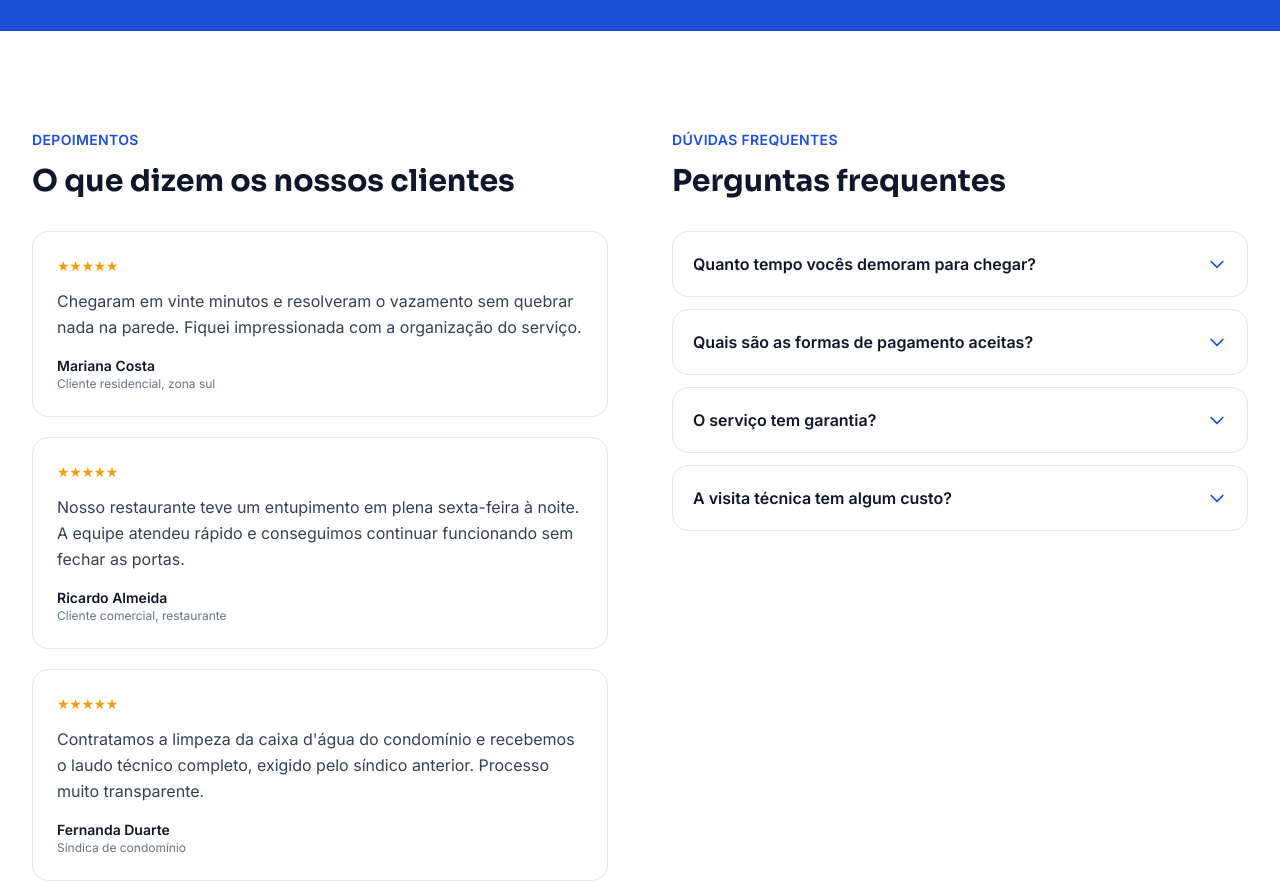
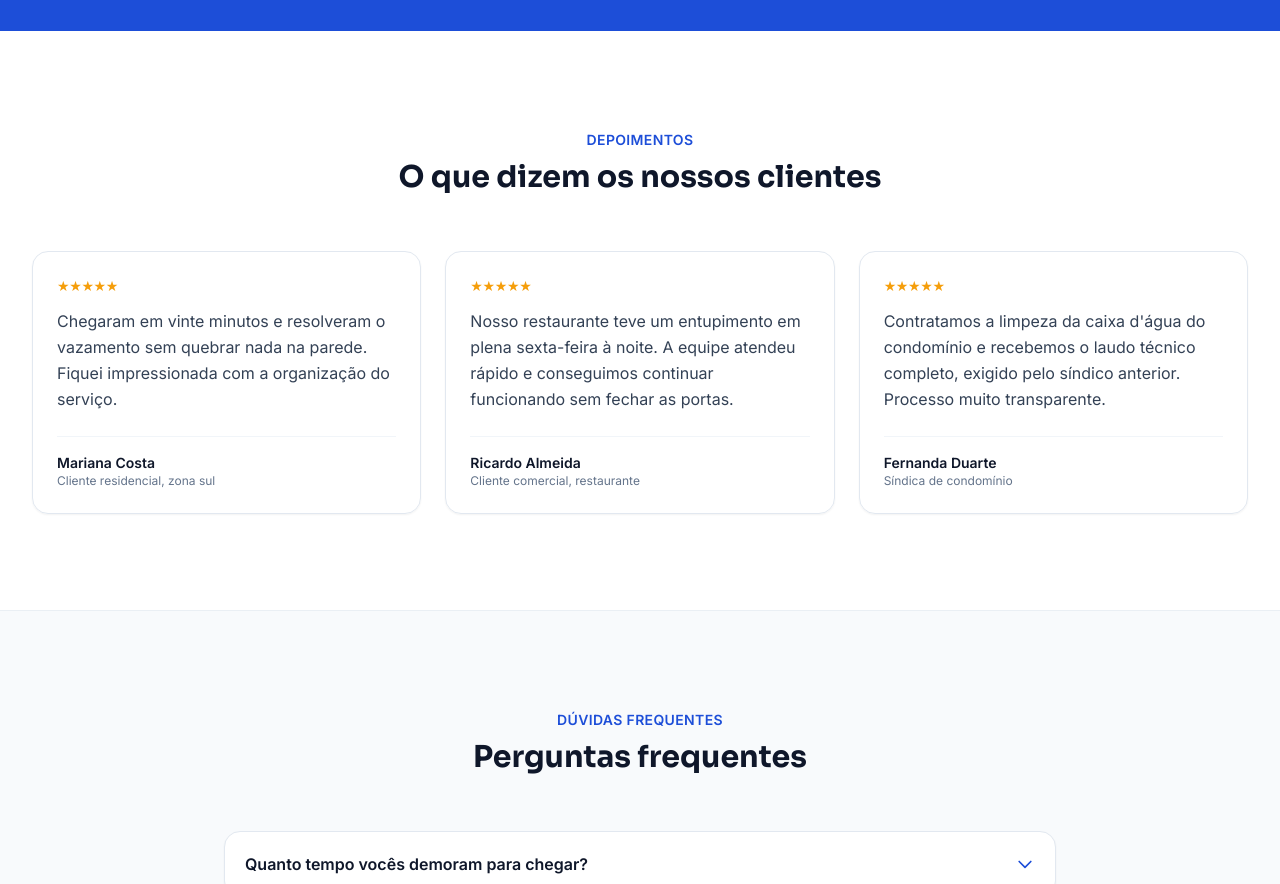
Before and after one commit to willon13ia-rgb/willon-sites-modelo-confianca3, a plain HTML site: page index.html in a window 1280 px wide. Shown: the part 2380-3264 px from the top of the page. Drawn offline with nearby package versions, Linux system fonts and the light colour scheme.

Commit message:
Update index.html

```diff
--- a/index.html
+++ b/index.html
@@ -345,51 +345,65 @@
     </div>
   </section>
 
-  <!-- ============ DEPOIMENTOS + FAQ ============ -->
+  <!-- ============ SEÇÃO 1: DEPOIMENTOS ============ -->
   <section id="depoimentos" class="bg-white py-16 sm:py-24">
     <div class="mx-auto max-w-7xl px-4 sm:px-6 lg:px-8">
-      <div class="grid lg:grid-cols-2 gap-14 lg:gap-16">
+      <div class="text-center max-w-2xl mx-auto mb-14">
+        <span class="text-blue-700 font-semibold text-sm tracking-wide uppercase">Depoimentos</span>
+        <h2 class="font-display font-bold text-2xl sm:text-3xl text-slate-900 mt-2">O que dizem os nossos clientes</h2>
+      </div>
 
-        <!-- Depoimentos -->
+      <div class="grid md:grid-cols-3 gap-6">
+
+        <div class="rounded-2xl border border-slate-200 p-6 shadow-sm flex flex-col justify-between">
           <div>
-          <span class="text-blue-700 font-semibold text-sm tracking-wide uppercase">Depoimentos</span>
-          <h2 class="font-display font-bold text-2xl sm:text-3xl text-slate-900 mt-3">O que dizem os nossos clientes</h2>
-
-          <div class="mt-8 space-y-5">
-
-            <div class="rounded-2xl border border-slate-200 p-6">
             <p class="text-amber-500 text-sm tracking-tight">★★★★★</p>
             <p class="text-slate-700 mt-3 leading-relaxed">Chegaram em vinte minutos e resolveram o vazamento sem quebrar nada na parede. Fiquei impressionada com a organização do serviço.</p>
-              <p class="text-sm font-semibold text-slate-900 mt-4">Mariana Costa</p>
+          </div>
+          <div class="mt-6 pt-4 border-t border-slate-100">
+            <p class="text-sm font-semibold text-slate-900">Mariana Costa</p>
             <p class="text-xs text-slate-500">Cliente residencial, zona sul</p>
           </div>
+        </div>
 
-            <div class="rounded-2xl border border-slate-200 p-6">
+        <div class="rounded-2xl border border-slate-200 p-6 shadow-sm flex flex-col justify-between">
+          <div>
             <p class="text-amber-500 text-sm tracking-tight">★★★★★</p>
             <p class="text-slate-700 mt-3 leading-relaxed">Nosso restaurante teve um entupimento em plena sexta-feira à noite. A equipe atendeu rápido e conseguimos continuar funcionando sem fechar as portas.</p>
-              <p class="text-sm font-semibold text-slate-900 mt-4">Ricardo Almeida</p>
+          </div>
+          <div class="mt-6 pt-4 border-t border-slate-100">
+            <p class="text-sm font-semibold text-slate-900">Ricardo Almeida</p>
             <p class="text-xs text-slate-500">Cliente comercial, restaurante</p>
           </div>
+        </div>
 
-            <div class="rounded-2xl border border-slate-200 p-6">
+        <div class="rounded-2xl border border-slate-200 p-6 shadow-sm flex flex-col justify-between">
+          <div>
             <p class="text-amber-500 text-sm tracking-tight">★★★★★</p>
             <p class="text-slate-700 mt-3 leading-relaxed">Contratamos a limpeza da caixa d'água do condomínio e recebemos o laudo técnico completo, exigido pelo síndico anterior. Processo muito transparente.</p>
-              <p class="text-sm font-semibold text-slate-900 mt-4">Fernanda Duarte</p>
+          </div>
+          <div class="mt-6 pt-4 border-t border-slate-100">
+            <p class="text-sm font-semibold text-slate-900">Fernanda Duarte</p>
             <p class="text-xs text-slate-500">Síndica de condomínio</p>
+          </div>
         </div>
 
       </div>
     </div>
+  </section>
 
-        <!-- FAQ -->
-        <div id="faq">
+  <!-- ============ SEÇÃO 2: FAQ (PERGUNTAS FREQUENTES) ============ -->
+  <section id="faq" class="bg-slate-50 py-16 sm:py-24 border-t border-slate-200/60">
+    <div class="mx-auto max-w-4xl px-4 sm:px-6 lg:px-8">
+      <div class="text-center max-w-2xl mx-auto mb-14">
         <span class="text-blue-700 font-semibold text-sm tracking-wide uppercase">Dúvidas frequentes</span>
-          <h2 class="font-display font-bold text-2xl sm:text-3xl text-slate-900 mt-3">Perguntas frequentes</h2>
+        <h2 class="font-display font-bold text-2xl sm:text-3xl text-slate-900 mt-2">Perguntas frequentes</h2>
+      </div>
 
-          <div class="mt-8 space-y-3">
+      <div class="space-y-4">
 
-            <div class="faq-item rounded-2xl border border-slate-200 overflow-hidden" data-open="false">
-              <button class="faq-toggle w-full flex items-center justify-between gap-4 text-left p-5">
+        <div class="faq-item rounded-2xl border border-slate-200 bg-white overflow-hidden shadow-sm" data-open="false">
+          <button class="faq-toggle w-full flex items-center justify-between gap-4 text-left p-5 hover:bg-slate-50/50 transition-colors">
             <span class="font-semibold text-slate-900">Quanto tempo vocês demoram para chegar?</span>
             <svg class="faq-chevron w-5 h-5 text-blue-700 shrink-0" xmlns="http://www.w3.org/2000/svg" viewBox="0 0 24 24" fill="none" stroke="currentColor" stroke-width="2"><path stroke-linecap="round" stroke-linejoin="round" d="M19 9l-7 7-7-7"/></svg>
           </button>
@@ -400,8 +414,8 @@
           </div>
         </div>
 
-            <div class="faq-item rounded-2xl border border-slate-200 overflow-hidden" data-open="false">
-              <button class="faq-toggle w-full flex items-center justify-between gap-4 text-left p-5">
+        <div class="faq-item rounded-2xl border border-slate-200 bg-white overflow-hidden shadow-sm" data-open="false">
+          <button class="faq-toggle w-full flex items-center justify-between gap-4 text-left p-5 hover:bg-slate-50/50 transition-colors">
             <span class="font-semibold text-slate-900">Quais são as formas de pagamento aceitas?</span>
             <svg class="faq-chevron w-5 h-5 text-blue-700 shrink-0" xmlns="http://www.w3.org/2000/svg" viewBox="0 0 24 24" fill="none" stroke="currentColor" stroke-width="2"><path stroke-linecap="round" stroke-linejoin="round" d="M19 9l-7 7-7-7"/></svg>
           </button>
@@ -412,8 +426,8 @@
           </div>
         </div>
 
-            <div class="faq-item rounded-2xl border border-slate-200 overflow-hidden" data-open="false">
-              <button class="faq-toggle w-full flex items-center justify-between gap-4 text-left p-5">
+        <div class="faq-item rounded-2xl border border-slate-200 bg-white overflow-hidden shadow-sm" data-open="false">
+          <button class="faq-toggle w-full flex items-center justify-between gap-4 text-left p-5 hover:bg-slate-50/50 transition-colors">
             <span class="font-semibold text-slate-900">O serviço tem garantia?</span>
             <svg class="faq-chevron w-5 h-5 text-blue-700 shrink-0" xmlns="http://www.w3.org/2000/svg" viewBox="0 0 24 24" fill="none" stroke="currentColor" stroke-width="2"><path stroke-linecap="round" stroke-linejoin="round" d="M19 9l-7 7-7-7"/></svg>
           </button>
@@ -424,8 +438,8 @@
           </div>
         </div>
 
-            <div class="faq-item rounded-2xl border border-slate-200 overflow-hidden" data-open="false">
-              <button class="faq-toggle w-full flex items-center justify-between gap-4 text-left p-5">
+        <div class="faq-item rounded-2xl border border-slate-200 bg-white overflow-hidden shadow-sm" data-open="false">
+          <button class="faq-toggle w-full flex items-center justify-between gap-4 text-left p-5 hover:bg-slate-50/50 transition-colors">
             <span class="font-semibold text-slate-900">A visita técnica tem algum custo?</span>
             <svg class="faq-chevron w-5 h-5 text-blue-700 shrink-0" xmlns="http://www.w3.org/2000/svg" viewBox="0 0 24 24" fill="none" stroke="currentColor" stroke-width="2"><path stroke-linecap="round" stroke-linejoin="round" d="M19 9l-7 7-7-7"/></svg>
           </button>
@@ -433,9 +447,6 @@
             <div class="faq-inner">
               <p class="px-5 pb-5 text-sm text-slate-600 leading-relaxed">Não. A visita e o orçamento são gratuitos e sem compromisso. Você só paga se decidir seguir com o serviço.</p>
             </div>
-              </div>
-            </div>
-
           </div>
         </div>
 
```
Lines whose indentation alone changed are shown as unchanged.
